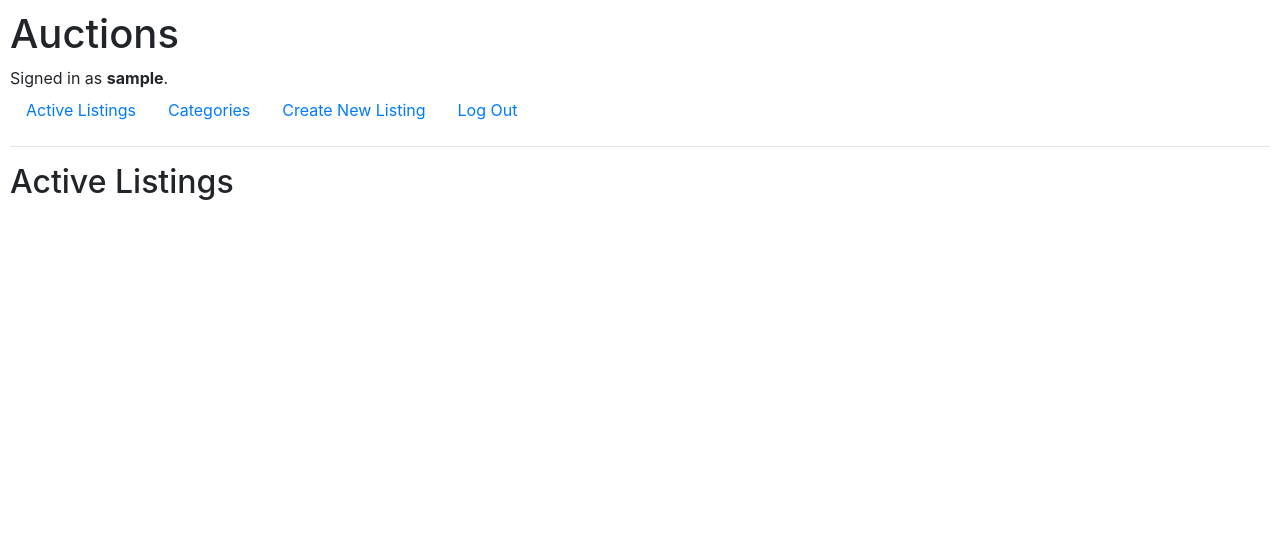
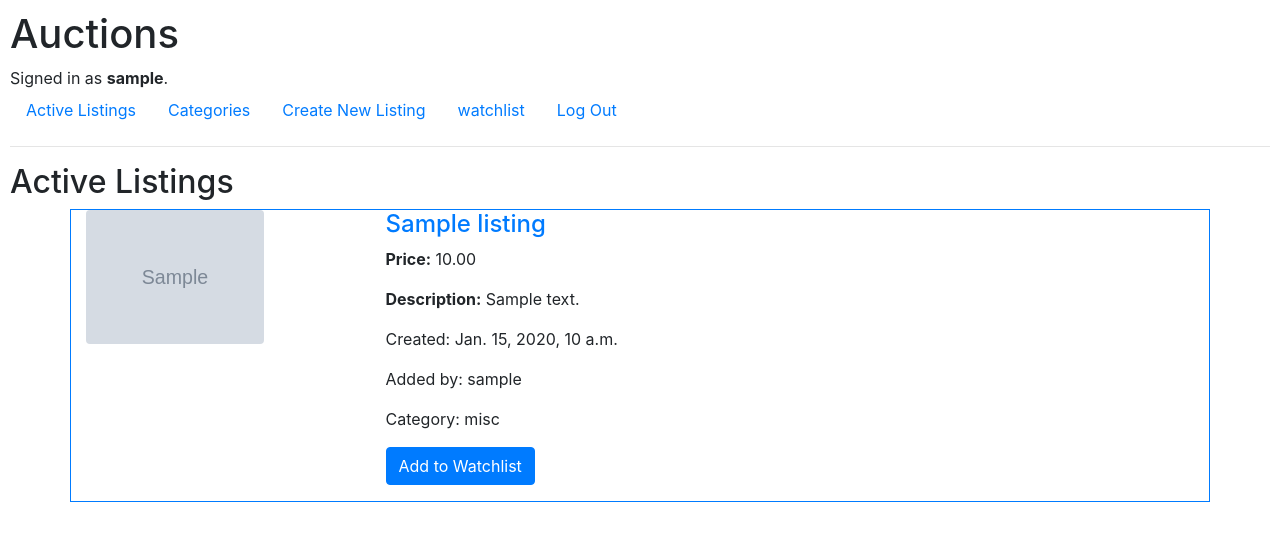
Before and after one commit to SuleymanEminov/cs50w-commerce, a Django app: page /categories/misc in a window 1280 px wide. Shown: the top 541 px of the page. Run offline with Django 3.2, Linux system fonts and the light colour scheme; a user stored in the database is signed in; tables that the repository leaves empty hold one stand-in row (values such as "Sample post"); grey boxes marked "Sample" are stand-in pictures; parts of the project's set-up code (start-up, migrations or seed data) failed here and were passed over; some libraries are stand-ins or nearby versions.

Commit message:
categories improved with Best practice preferred way

```diff
--- a/auctions/admin.py
+++ b/auctions/admin.py
@@ -4,7 +4,7 @@ from .models import *
 
 # Register your models here.
 class ListingAdmin(admin.ModelAdmin):
-    list_display = ('id','title','price','created_time', 'user', 'active')
+    list_display = ('id','title','price','created_time', 'user', 'category', 'active')
 
 class UserAdmin(admin.ModelAdmin):
     list_display = ('id', 'username','first_name','last_name', 'email')
@@ -16,6 +16,6 @@ class UserAdmin(admin.ModelAdmin):
 admin.site.register(User, UserAdmin)
 admin.site.register(Listing, ListingAdmin)
 admin.site.register(Bid)
-admin.site.register(Category)
+# admin.site.register(Category)
 admin.site.register(Comment)
 # admin.site.register(Image)
--- a/auctions/models.py
+++ b/auctions/models.py
@@ -1,26 +1,28 @@
 from distutils.command.upload import upload
 from pyexpat import model
+from sre_parse import CATEGORIES
 from django.contrib.auth.models import AbstractUser
 from django.db import models
 from djmoney.models.fields import MoneyField
 from djmoney.models.validators import MinMoneyValidator
 
-
+CATEGORIES = [
+        ('misc', 'misc'),
+        ('computers','computers'),
+        ('toys','toys'),
+        ('pets','pets'),
+        ('beauty','beauty'),
+        ('video games','video games'),
+        ('food','food'),
+        ('clothing','clothing'),
+    ]
 
 class User(AbstractUser):
     def __str__(self) -> str:
         return f"{self.username}"
 
+class Listing(models.Model):
 
-class Category(models.Model):
-    name = models.CharField(max_length=64)
-
-    def __str__(self) -> str:
-        return f"{self.name}"
-
-
-
-class Listing(models.Model):
     user = models.ForeignKey(User, on_delete=models.CASCADE, related_name="user_id")
     title = models.CharField(max_length=64)
     image = models.ImageField(null=True,blank=True)
@@ -36,9 +38,11 @@ class Listing(models.Model):
     created_time = models.DateTimeField(auto_now_add=True)
 
     active = models.BooleanField(default=True)
-    category = models.ForeignKey(Category, on_delete=models.CASCADE,default="No Category Listed", blank=True,related_name='category_id')
+    category = models.CharField(default="No Category Listed", choices=CATEGORIES,
+                                null=True, blank=True, max_length=64)
     # comments = models.ForeignKey(Comment, on_delete=models.CASCADE, related_name='comment_no')
     # bids = models.ForeignKey(Bid, on_delete=models.CASCADE, related_name='bid_no')
+    watchers = models.ManyToManyField(User,blank=True, related_name='watchlist')
     def __str__(self) -> str:
         return f"{self.user}: {self.title}"
 
--- a/auctions/static/auctions/styles.css
+++ b/auctions/static/auctions/styles.css
@@ -4,5 +4,11 @@ body {
 
 #listing_image {
     width: 178px;
-    height: 178px;
+    height: auto;
+    position: relative;
 }
+
+#frame {
+    width: 200;
+    height: auto;
+}
--- a/auctions/templates/auctions/categories.html
+++ b/auctions/templates/auctions/categories.html
@@ -4,7 +4,7 @@
 
     {% for category in categories %}
         <ul>
-            <li><a href="{% url 'category_listings' category.name %}">{{category}}</a></li>
+            <li><a href="{% url 'category_listings' category %}">{{category}}</a></li>
         </ul>
     {% endfor %}
 
--- a/auctions/templates/auctions/index.html
+++ b/auctions/templates/auctions/index.html
@@ -5,16 +5,27 @@
 
     {% for listing in listings %}
         {% if listing.active == True %}
-                <div class="container border mb-3">
+        <div class="container border border-primary mb-3">
                     <div class="row">
+                        <div class="col-md-3">
+                            {% if listing.image %}
+                                <img src="{{listing.image.url }}" alt="{{listing.title}}" id="listing_image" class="rounded">
+                            {% else %}
+                                {% load static %}
+                                <img src="{% static 'auctions/img/no_image_available.png' %}" alt="No Image Available">
+                            {% endif %}
+                        </div>
                         <div class="col">
-                            <img src="{{listing.image.url }}" alt="{{listing.title}}" id="listing_image">
+                            <h4> <a class="col-sm" href="{% url 'listing_view' listing.id %}" id="listing_title">{{listing.title}}</a></h4>
+                            <p class="col-sm"><strong>Price:</strong> {{listing.price}}</p>
+                            <p class="col-sm"><strong>Description:</strong> {{listing.description}}</p>
+                            <p class="col-sm">Created: {{listing.created_time}}</p>
+                            <p class="col-sm">Added by: {{listing.user}}</p>
+                            <p class="col-sm">Category: {{listing.category}}</p>
+                            <div class="col" >
+                                <input type="button" class="btn btn-primary mb-3" value="Add to Watchlist">
+                            </div>
                         </div>
-                        <a class="col-sm" href="" id="listing_title">{{listing.title}}</a>
-                        <p class="col-sm">{{listing.price}}</p>
-                        <p class="col-sm">Description: {{listing.description}}</p>
-                        <p class="col-sm">Createad {{listing.created_time}}</p>
-                        <p class="col-sm">Added by: {{listing.user}}</p>
                     </div>
                 </div>
         {% endif %}
--- a/auctions/templates/auctions/layout.html
+++ b/auctions/templates/auctions/layout.html
@@ -28,6 +28,9 @@
                     <a class="nav-link" href="{% url 'create_listing' %}">Create New Listing</a>
                 </li>
                 <li class="nav-item">
+                    <a class="nav-link" href="{% url 'watchlist' %}">watchlist</a>
+                </li>
+                <li class="nav-item">
                     <a class="nav-link" href="{% url 'logout' %}">Log Out</a>
                 </li>
             {% else %}
--- a/auctions/urls.py
+++ b/auctions/urls.py
@@ -12,7 +12,9 @@ urlpatterns = [
     path("register", views.register, name="register"),
     path("categories", views.categories, name="categories"),
     path("categories/<str:category>", views.category_listings, name="category_listings"),
-    path("create_listing", views.create_listing, name="create_listing")
+    path("create_listing", views.create_listing, name="create_listing"),
+    path("listing_view/<str:id>", views.listing_view, name="listing_view"),
+    path("watchlist", views.watchlist, name="watchlist"),
 ]
 
 urlpatterns += static(settings.MEDIA_URL, document_root=settings.MEDIA_ROOT)
--- a/auctions/views/__init__.py
+++ b/auctions/views/__init__.py
@@ -2,3 +2,4 @@ from .listings import *
 from .authenticate import *
 from .categories import *
 from .create_listing import *
+from .watchlist import *
--- a/auctions/views/categories.py
+++ b/auctions/views/categories.py
@@ -3,18 +3,25 @@ from django.http import HttpResponse, HttpResponseRedirect
 from django.shortcuts import render
 from django.urls import reverse
 
-from ..models import User, Listing, Category
+from ..models import User, Listing, CATEGORIES
+
+def simplify_categories_list():
+    unique_list = [ele[0] for ele in CATEGORIES]
+    return unique_list
 
 def categories(request):
+    """ display list of categories """
+    categories = simplify_categories_list()
+
+
     return render(request, "auctions/categories.html", {
-        "categories": Category.objects.all()
+        "categories": categories
     })
 
 def category_listings(request, category):
     """
         Show all listings of a certain category
     """
-    cat = Category.objects.filter(name=category).first()
     return render(request, "auctions/index.html", {
-        "listings": Listing.objects.all().filter(category=cat)
+        "listings": Listing.objects.all().filter(category=category)
     })
--- a/auctions/views/create_listing.py
+++ b/auctions/views/create_listing.py
@@ -1,12 +1,13 @@
-from pickle import FALSE
 from django.contrib.auth import authenticate
 from django.http import HttpResponse, HttpResponseRedirect
 from django.shortcuts import render
 from django.urls import reverse
+from django.contrib.auth.decorators import login_required
 
 from ..models import User
 from ..forms import *
 
+@login_required
 def create_listing(request):
     if request.method == "POST":
         user = User.objects.get(username=request.user)
```
Also changed, not shown: auctions/templates/auctions/listing_view.html (added, +28 -0 lines), auctions/views/listings.py (+15 -7 lines), auctions/views/watchlist.py (added, +12 -0 lines), auctions/static/auctions/img/no_image_available.png (added), auctions/templates/auctions/watchlist.html (added).
